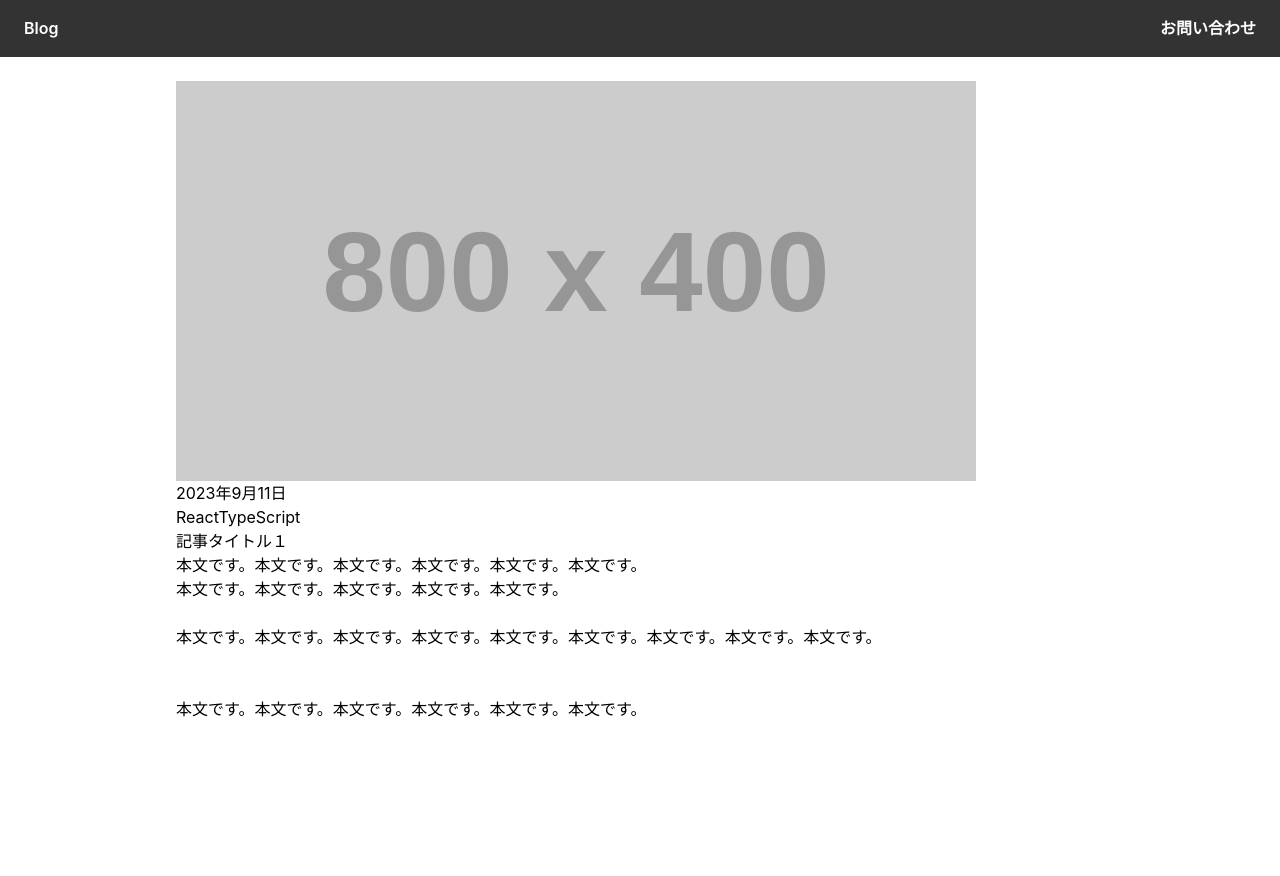
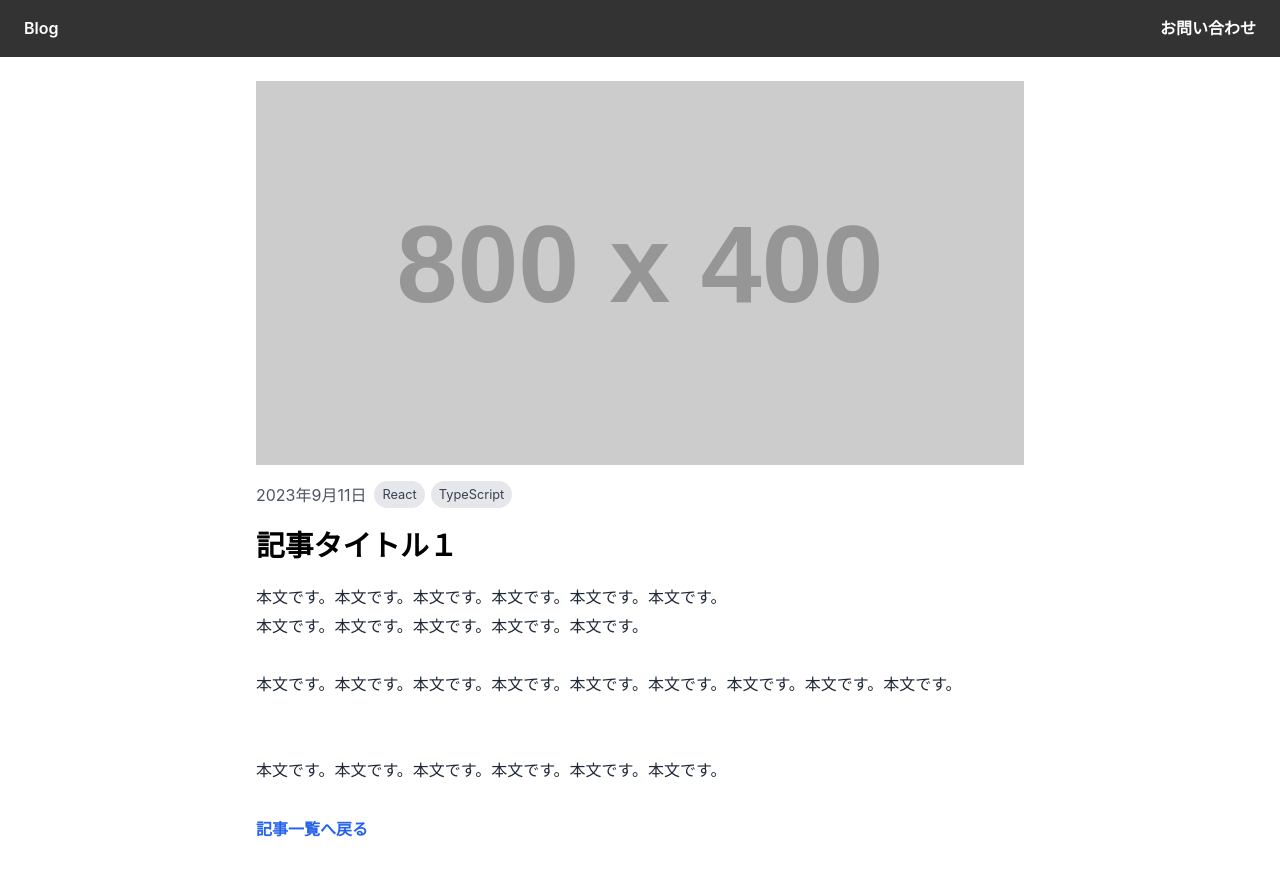
Before and after one commit to t4k3i10e1ji-tie/test-project, a React (Vite) app: page /posts/1 in a window 1280 px wide. Shown: the top 876 px of the page. Before the commit the page ends 800 px from the top, so only its background shows below. Built offline with nearby package versions, Linux system fonts and the light colour scheme.

Commit message:
詳細ページの見た目を調整

```diff
--- a/src/App.jsx
+++ b/src/App.jsx
@@ -10,7 +10,7 @@ function App() {
     <>
       <Header />
 
-      <main className='max-w-[960px] mx-auto p-[24px_16px]'>
+      <main>
         <Routes>
           <Route path="/" element={<Home />} />
           <Route path="/posts/:id" element={<PostDetail />} />
--- a/src/pages/Home.jsx
+++ b/src/pages/Home.jsx
@@ -4,12 +4,12 @@ import PostCard from "../components/PostCard"
 function Home() {
 
   return (
-    <>
+    <div className="max-w-[960px] mx-auto">
 
     <h1 className='text-[1.4rem] font-bold mb-4'>記事一覧</h1>
     {posts.map((post) =>(<PostCard key={post.id} post={post} />))}
 
-    </>
+    </div>
   )
 }
 
--- a/src/pages/PostDetail.jsx
+++ b/src/pages/PostDetail.jsx
@@ -1,4 +1,4 @@
-import { useParams } from 'react-router'
+import { useParams, Link } from 'react-router'
 import { posts } from "../data/posts"
 
 function PostDetail() {
@@ -11,13 +11,22 @@ function PostDetail() {
 
   return (
 
-    <div>
-      <img src={ post.thumbnailUrl } alt={post.title} />
-      <p>{ formattedDate }</p>
-      <p>{post.categories.map((category)=>(<span key={category}>{category}</span>))}</p>
-      <h1>{ post.title }</h1>
+    <div className='max-w-[800px] mx-auto p-[24px_16px_48px] flex flex-col gap-[16px]'>
 
-      <div dangerouslySetInnerHTML = {{ __html:post.content}}/>
+      <img className='w-full object-cover' src={ post.thumbnailUrl } alt={post.title} />
+
+    <div className='flex gap-[8px] items-center'>
+
+      <p className='text-gray-600 text-[#4b5563]'>{ formattedDate }</p>
+
+      <p className='flex gap-[6px]'>{post.categories.map((category)=>(<span className="bg-gray-200 rounded-full text-gray-700 px-2 py-1 text-[0.8rem] text-[#374151]" key={category}>{category}</span>))}</p>
+    </div>
+
+      <h1 className='text-[1.8rem] font-extrabold'>{ post.title }</h1>
+
+      <div className='leading-[1.8] text-[#1f2937]' dangerouslySetInnerHTML = {{ __html:post.content}}/>
+
+      <Link to="/" className=' text-[#2563eb] font-bold mt-4'>記事一覧へ戻る</Link>
     </div>
   )
 }
```
